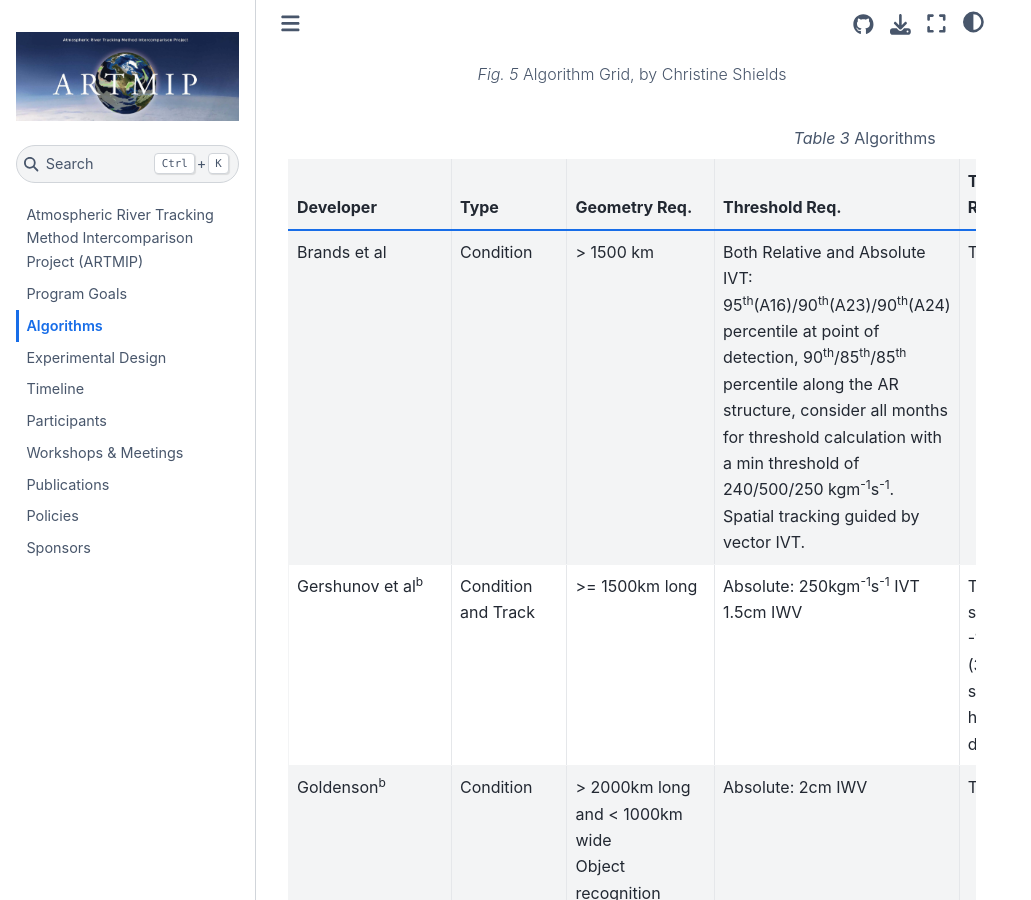
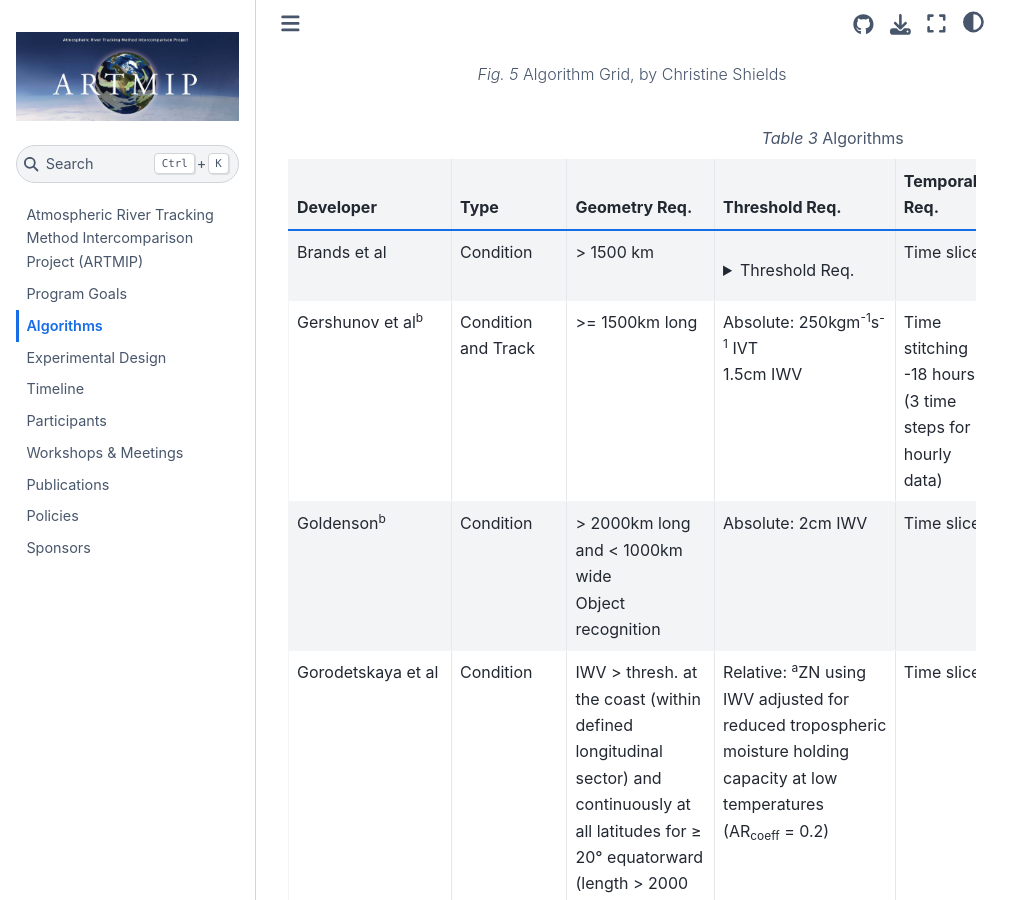
Before and after one commit to NCAR/ARTMIP, a Jupyter Book: the page built from book/algorithms.md, in a window 1280 px wide and 900 px high, scrolled down 496 px. Shown: the whole window, without its empty margins (0-1031 px from the left). Built offline with Jupyter Book 1.0.4 settings and Sphinx 7.4.7 and the Sphinx Book theme 1.1.4, drawn with Linux system fonts in a browser that asks for light colours.

Commit message:
Try making text collapsable

```diff
--- a/book/algorithms.md
+++ b/book/algorithms.md
@@ -15,7 +15,7 @@
 
 | Developer | Type | Geometry Req. | Threshold Req. | Temporal Req. | Region | DOI/Reference |
 | --------- | ---- | ------------- | -------------- | ------------- | ------ | ------------- |
-| Brands et al | Condition | > 1500 km | Both Relative and Absolute IVT:<br>95<sup>th</sup>(A16)/90<sup>th</sup>(A23)/90<sup>th</sup>(A24) percentile at point of detection, 90<sup>th</sup>/85<sup>th</sup>/85<sup>th</sup> percentile along the AR structure, consider all months for threshold calculation with a min threshold of 240/500/250 kgm<sup>-1</sup>s<sup>-1</sup>.<br>Spatial tracking guided by vector IVT. | Time slice | 150°W to 30°E<br>30°N to 62°N | [10.1007/s00382-016-3095-6](https://doi.org/10.1007/s00382-016-3095-6) |
+| Brands et al | Condition | > 1500 km | <details> <summary>Threshold Req.</summary> Both Relative and Absolute IVT:<br>95<sup>th</sup>(A16)/90<sup>th</sup>(A23)/90<sup>th</sup>(A24) percentile at point of detection, 90<sup>th</sup>/85<sup>th</sup>/85<sup>th</sup> percentile along the AR structure, consider all months for threshold calculation with a min threshold of 240/500/250 kgm<sup>-1</sup>s<sup>-1</sup>.<br>Spatial tracking guided by vector IVT. </details> | Time slice | 150°W to 30°E<br>30°N to 62°N | [10.1007/s00382-016-3095-6](https://doi.org/10.1007/s00382-016-3095-6) |
 | Gershunov et al<sup>b</sup> | Condition and Track | >= 1500km long | Absolute: 250kgm<sup>-1</sup>s<sup>-1</sup> IVT<br>1.5cm IWV | Time stitching<br>-18 hours (3 time steps for 6 hourly data) | Western U.S. | [10.1002/2017GL074175](https://doi.org/10.1002/2017GL074175) |
 | Goldenson<sup>b</sup> | Condition | > 2000km long and < 1000km wide<br>Object recognition | Absolute: 2cm IWV | Time slice | Western U.S. | [10.1175/JCLI-D-18-0268.1](https://doi.org/10.1175/JCLI-D-18-0268.1) |
 | Gorodetskaya et al | Condition | IWV > thresh. at the coast (within defined longitudinal sector) and continuously at all latitudes for ≥ 20° equatorward (length > 2000 km), within ± 15° longitude sector (width of 30° ~ 1000 km at 70°S; requirement of meridional extent) | Relative: <sup>a</sup>ZN using IWV adjusted for reduced tropospheric moisture holding capacity at low temperatures<br>(AR<sub>coeff</sub> = 0.2) | Time slice | Polar (East Antarctica) | [10.1002/2014GL060881](https://doi.org/10.1002/2014GL060881) |
```
